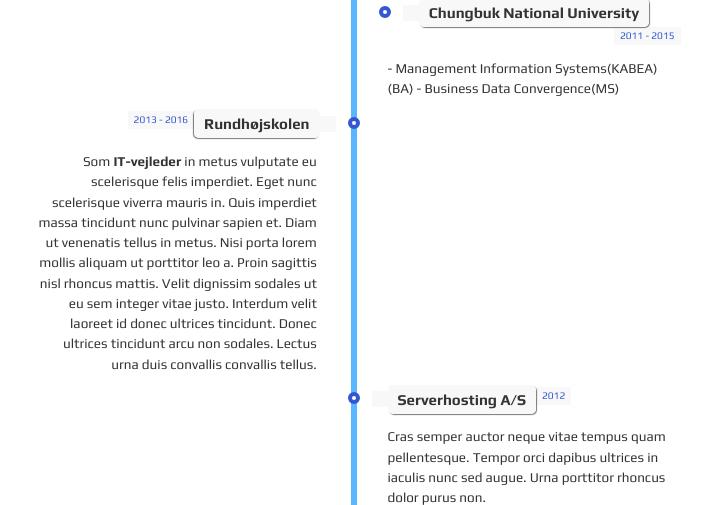
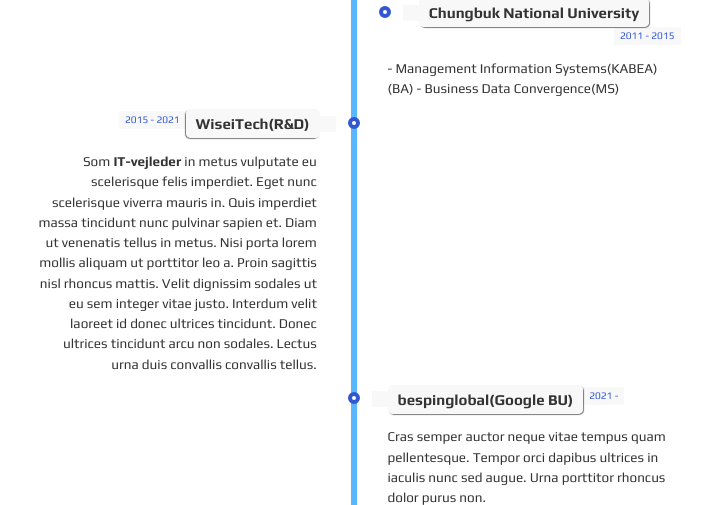
Before and after one commit to bboradoli/bboradoli.github.io, a Jekyll site: the page built from about.html, in a window 1280 px wide. Shown: the part 138-643 px from the top of the page, without its empty margins (286-991 px from the left). Built offline with Jekyll 4.4.1, drawn with Linux system fonts in a browser that asks for light colours.

Commit message:
update >> about.html

```diff
--- a/about.html
+++ b/about.html
@@ -35,8 +35,8 @@
         <li>
             <div class="direction-l">
                 <div class="flag-wrapper">
-                    <span class="flag">Rundhøjskolen</span>
-                    <span class="time-wrapper"><span class="time">2013 - 2016</span></span>
+                    <span class="flag">WiseiTech(R&D)</span>
+                    <span class="time-wrapper"><span class="time">2015 - 2021</span></span>
                 </div>
                 <div class="desc">
                     Som <strong>IT-vejleder</strong> in metus vulputate eu scelerisque felis imperdiet.
@@ -53,8 +53,8 @@
         <li>
             <div class="direction-r">
                 <div class="flag-wrapper">
-                    <span class="flag">Serverhosting A/S</span>
-                    <span class="time-wrapper"><span class="time">2012</span></span>
+                    <span class="flag">bespinglobal(Google BU)</span>
+                    <span class="time-wrapper"><span class="time">2021 -</span></span>
                 </div>
                 <div class="desc">
                     Cras semper auctor neque vitae tempus quam pellentesque. Tempor orci dapibus ultrices
```
